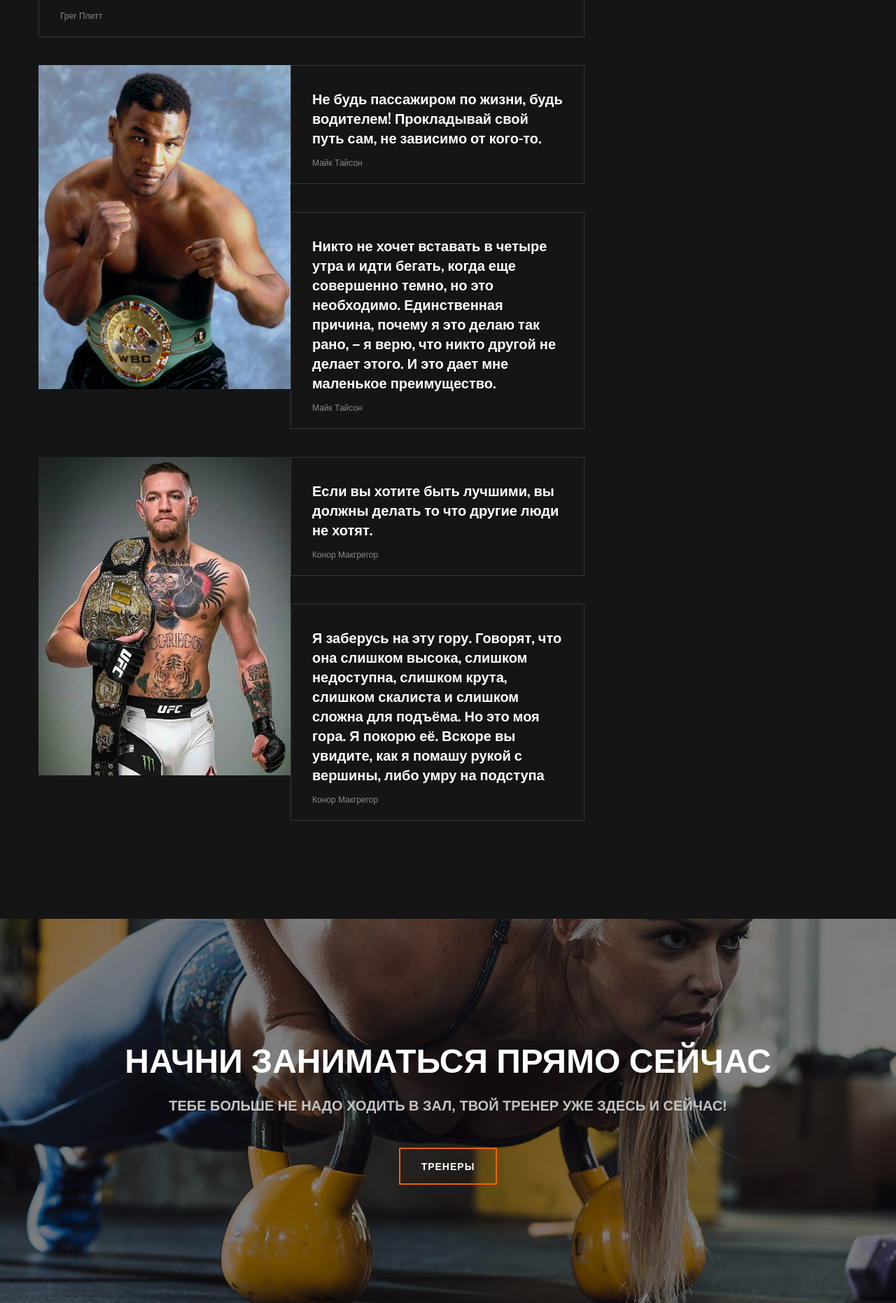
After one commit to gerard-ismagilov/My-y-ym, a Flask app: page /motivation in a window 1280 px wide. The commit adds this page. Shown: the part 1935-3797 px from the top of the page at 70% size. Run offline with Flask 2, Linux system fonts and the light colour scheme; some libraries are stand-ins or nearby versions; some web fonts are replaced.

Commit message:
make it better

```diff
--- a/app.py
+++ b/app.py
@@ -984,7 +984,11 @@ def treansearh(id):
     session['searchofcoach'] = id
     return redirect("/treanersearchid")
 
-
+@app.route("/treanersearchlog/<string:log>")
+def treansearhlog(log):
+    acc = User.query.filter_by(login=log).first()
+    session['searchofcoach'] = acc.id
+    return redirect("/treanersearchid")
 
 
 
@@ -1318,7 +1322,7 @@ def searchf(id):
     if session.get('role') == "coach":
         base = "baseforaccaunt.html"
     if session.get('role') == "":
-        base = "base2.html"
+        base = "base.html"
     if session.get('role') == "sportsmen":
         base = "baseforsporsman.html"
     if request.method == 'POST':
@@ -1352,7 +1356,11 @@ def searchf(id):
             return "Такого тренера нет"
     else:
 
-        return render_template("search.html", base="base2.html")
+        return render_template("search.html", base="base.html")
+
+
+
+
 
 
 
@@ -1372,9 +1380,20 @@ def aindex():
 
 video = []
 @app.route("/motivation")
-def mativation():
+def motivation():
+    if session.get('role') == "coach":
+        base = "baseforaccaunt.html"
+    if session.get('role') == "":
+        base = "base.html"
+    if session.get('role') == "sportsmen":
+        base = "baseforsporsman.html"
 
-    return render_template("motivation.html", video=video)
+    else:
+        return render_template("motivation.html", base="base.html")
+
+
+
+    return render_template("motivation.html", base=base)
 
 if __name__ == '__main__':
     import os
--- a/templates/XXLsearchDetail.html
+++ b/templates/XXLsearchDetail.html
@@ -95,11 +95,11 @@
 <a href="/XXLtraining" class="primary-btn">Закончить просмотр</a>
                             {% if articles.id in follower %}
 
-                                <a href="/reject/{{ articles.id }}" class="btn btn-sm btn-secondary">Удалить из добавленых</a>
+                                <a href="/XXLreject/{{ articles.id }}" class="btn btn-sm btn-secondary">Удалить из добавленых</a>
 
                             {% else %}
 
-                                <a href="/offer/{{ articles.id }}" class="btn btn-sm btn-secondary">Добавить тренировку</a>
+                                <a href="/XXLoffer/{{ articles.id }}" class="btn btn-sm btn-secondary">Добавить тренировку</a>
 
                             {% endif %}
                         </div>
--- a/templates/XXLtrainer.html
+++ b/templates/XXLtrainer.html
@@ -33,7 +33,7 @@
                         <div class="bi-text">
                             <h5><a href="./blog-details.html">{{element.title}}</a></h5>
                             <ul>
-                                <li>{{ element.creators }}</li>
+                               <a href="/treanersearchlog/{{ element.creators }}"><li>{{ element.creators }}</li></a>
                                 <li>{{ element.date.date() }}</li>
                                 <li>{{ element.type }}</li>
 
--- /dev/null
+++ b/templates/motivation.html
@@ -0,0 +1,202 @@
+{% extends base %}
+ {% block content %}
+
+    <!-- Hero Section End -->
+
+    <!-- ChoseUs Section Begin -->
+   <section class="blog-section spad">
+        <div class="container">
+            <div class="row">
+                <div class="col-lg-8 p-0">
+                    <div class="blog-item">
+
+
+                    </div>
+                    <div class="blog-item">
+                        <div class="bi-pic">
+                            <img src="static/img/blog/sw1.jpg"  alt="">
+                        </div>
+                        <div class="bi-text">
+                            <h5><a >"Сила не приходит от победы. Силу формирует борьба. Когда вы превозмогаете сложности и решаете не сдаваться - это сила.".</a></h5>
+                            <ul>
+                                <li>Арнольд Шварцнегер</li>
+
+                            </ul>
+
+                        </div>
+                    </div>
+                    <div class="blog-item">
+
+                        <div class="bi-text">
+                            <h5><a href="./blog-details.html">Ты можешь сказать, что у тебя плохая генетика, плохой обмен веществ, а можешь просто поднять свою задницу с дивана и начать работать над собой, задаться целью и верить в себя. В этом случае ты обязательно добьёшься успеха.</a></h5>
+                            <ul>
+                                <li>Арнольд Щварцнегер</li>
+
+                            </ul>
+
+                        </div>
+                    </div>
+                    <div class="blog-item">
+                        <div class="bi-pic">
+                            <img src="static/img/blog/gr1.jpg" alt="">
+                        </div>
+                        <div class="bi-text">
+                            <h5><a href="./blog-details.html">Моя мотивация это вообразить, что мой худший кошмар стал реальностью, поэтому я поднимаю задницу и делаю всё возможное, что б этого не случилось.</a></h5>
+                            <ul>
+                                <li>Грег Плитт</li>
+                            </ul>
+                        </div>
+                    </div>
+                    <div class="blog-item">
+                        <div class="bi-pic">
+                            <img src="img/blog/blog-5.jpg" alt="">
+                        </div>
+                        <div class="bi-text">
+                            <h5><a href="./blog-details.html">Успех — это путь одиночек. Очень немногие готовы терпеть эту боль, идти на жертвы, проявлять терпение, чтобы стать в конечном итоге успешным. Это вечная битва. На вашем пути не будет очень много друзей, вам будут встречаться лишь тени. Ты должен доверять своему сердцу, искренне верить в то, что ты делаешь. Вот что делает твою битву победоносной.</a></h5>
+                            <ul>
+                                <li>Грег Плитт</li>
+                            </ul>
+                        </div>
+                    </div>
+                    <div class="blog-item">
+                        <div class="bi-pic">
+                            <img src="static/img/blog/mt1.jpg" alt="">
+                        </div>
+                        <div class="bi-text">
+                            <h5><a href="./blog-details.html">Не будь пассажиром по жизни, будь водителем! Прокладывай свой путь сам, не зависимо от кого-то.
+
+</a></h5>
+                            <ul>
+                                <li>Майк Тайсон</li>
+                            </ul>
+                        </div>
+                    </div>
+                    <div class="blog-item">
+
+                        <div class="bi-text">
+                            <h5><a href="./blog-details.html">Никто не хочет вставать в четыре утра и идти бегать, когда еще совершенно темно, но это необходимо. Единственная причина, почему я это делаю так рано, – я верю, что никто другой не делает этого. И это дает мне маленькое преимущество.
+
+</a></h5>
+                            <ul>
+                                <li>Майк Тайсон</li>
+                            </ul>
+                        </div>
+                    </div>
+                    <div class="blog-item">
+                        <div class="bi-pic">
+                            <img src="static/img/blog/km1.jpg" alt="">
+                        </div>
+                        <div class="bi-text">
+                            <h5><a href="./blog-details.html">Если вы хотите быть лучшими, вы должны делать то что другие люди не хотят.</a></h5>
+                            <ul>
+                                <li>Конор Макгрегор</li>
+                            </ul>
+                        </div>
+                    </div>
+                    <div class="blog-item">
+
+                        <div class="bi-text">
+                            <h5><a href="./blog-details.html">Я заберусь на эту гору. Говорят, что она слишком высока, слишком недоступна, слишком крута, слишком скалиста и слишком сложна для подъёма. Но это моя гора. Я покорю её. Вскоре вы увидите, как я помашу рукой с вершины, либо умру на подступа</a></h5>
+                            <ul>
+                                <li>Конор Макгрегор</li>
+                            </ul>
+                        </div>
+                    </div>
+
+                </div>
+                <div class="col-lg-4 col-md-8 p-0">
+                    <div class="sidebar-option">
+                        <div class="so-categories">
+                            <h5 class="title">Музыка</h5>
+
+                            <ul>
+
+                                <li><audio controls>
+    <source src="static/music/трек1.mp3" >
+
+
+  </audio></li>
+                                 <li><audio controls>
+    <source src="static/music/трек2.mp3" >
+
+
+  </audio></li>
+                              <li><audio controls>
+    <source src="static/music/трек3.mp3" >
+
+
+  </audio></li>
+                               <li><audio controls>
+    <source src="static/music/трек4.mp3" >
+
+
+  </audio></li>
+                             <li><audio controls>
+    <source src="static/music/трек5.mp3" >
+
+
+  </audio></li>
+
+
+                            </ul>
+                        </div>
+                        <div class="so-latest">
+                            <div class="col-lg-4 col-md-8 p-0">
+                    <div class="sidebar-option">
+                        <div class="so-categories">
+                            <h5 class="title">Видео</h5>
+
+                            <ul>
+
+                                <li></li>
+                                <iframe  src="https://www.youtube.com/embed/fEpOhttaFDM" frameborder="0" allow="accelerometer; autoplay; encrypted-media; gyroscope; picture-in-picture" allowfullscreen></iframe><li></li>
+                                <iframe src="https://www.youtube.com/embed/LBAWL7y042M" frameborder="0" allow="accelerometer; autoplay; encrypted-media; gyroscope; picture-in-picture" allowfullscreen></iframe>
+                                <iframe  src="https://www.youtube.com/embed/3XKfP8gbd9k" frameborder="0" allow="accelerometer; autoplay; encrypted-media; gyroscope; picture-in-picture" allowfullscreen></iframe>
+                                <iframe  src="https://www.youtube.com/embed/pp4NzHAkHoI?start=95" frameborder="0" allow="accelerometer; autoplay; encrypted-media; gyroscope; picture-in-picture" allowfullscreen></iframe>
+                                <iframe  src="https://www.youtube.com/embed/zi0NJprHc4s" frameborder="0" allow="accelerometer; autoplay; encrypted-media; gyroscope; picture-in-picture" allowfullscreen></iframe>
+
+
+
+                            </ul>
+                        </div>
+
+
+            </div>
+        </div>
+    </section>
+    <!-- ChoseUs Section End -->
+
+    <!-- Classes Section Begin -->
+
+    <!-- ChoseUs Section End -->
+
+    <!-- Banner Section Begin -->
+    <section class="banner-section set-bg" data-setbg="static/img/banner-bg.jpg">
+        <div class="container">
+            <div class="row">
+                <div class="col-lg-12 text-center">
+                    <div class="bs-text">
+                        <h2>Начни заниматься прямо сейчас</h2>
+                        <div class="bt-tips">Тебе больше не надо ходить в зал, твой тренер уже здесь и сейчас!</div>
+                        <a href="/treanerserch" class="primary-btn  btn-normal">Тренеры</a>
+                    </div>
+                </div>
+            </div>
+        </div>
+    </section>
+    <!-- Banner Section End -->
+
+    <!-- Pricing Section Begin -->
+
+    <!-- Pricing Section End -->
+
+    <!-- Gallery Section Begin -->
+
+    <!-- Gallery Section End -->
+
+    <!-- Team Section Begin -->
+
+    <!-- Team Section End -->
+
+    <!-- Get In Touch Section Begin -->
+{% endblock %}
--- a/templates/post.html
+++ b/templates/post.html
@@ -32,7 +32,7 @@
                         <div class="bi-text">
                             <h5><a href="./blog-details.html">{{element.title}}</a></h5>
                             <ul>
-                                <li>{{ element.creators }}</li>
+                                <a href="/treanersearchlog/{{ element.creators }}"><li>{{ element.creators }}</li></a>
                                 <li>{{ element.date.date() }}</li>
                                 <li>{{ element.type }}</li>
 
--- a/templates/weeksearchDetail.html
+++ b/templates/weeksearchDetail.html
@@ -43,13 +43,13 @@
                             <h5><font color="red">День 7</font></h5>
                             <p>{{ articles.text7 }}</p>
 <a href="/weektraining" class="primary-btn">Закончить просмотр</a>
-                            {% if articles.id in follower %}
+                            {% if element.id in follower %}
 
-                                <a href="/reject/{{ articles.id }}" class="btn btn-sm btn-secondary">Удалить из добавленых</a>
+                                <a href="/weekreject/{{ element.id }}" class="btn btn-sm btn-secondary">Удалить из добавленых</a>
 
                             {% else %}
 
-                                <a href="/offer/{{ articles.id }}" class="btn btn-sm btn-secondary">Добавить тренировку</a>
+                                <a href="/weekoffer/{{ element.id }}" class="btn btn-sm btn-secondary">Добавить тренировку</a>
 
                             {% endif %}
                         </div>
--- a/templates/weektrainer.html
+++ b/templates/weektrainer.html
@@ -32,7 +32,7 @@
                         <div class="bi-text">
                             <h5><a href="./blog-details.html">{{element.title}}</a></h5>
                             <ul>
-                                <li>{{ element.creators }}</li>
+                                <a href="/treanersearchlog/{{ element.creators }}"><li>{{ element.creators }}</li></a>
                                 <li>{{ element.date.date() }}</li>
                                 <li>{{ element.type }}</li>
 
```
Also changed, not shown: templates/blog.html (+9 -9 lines), article.db, static/img/blog/gr1.jpg (added), static/img/blog/gr2.jpg (added), static/img/blog/km1.jpg (added), static/img/blog/mt1.jpg (added), static/img/blog/sw1.jpg (added), static/img/blog/sw2.jpg (added), 5 other files.
